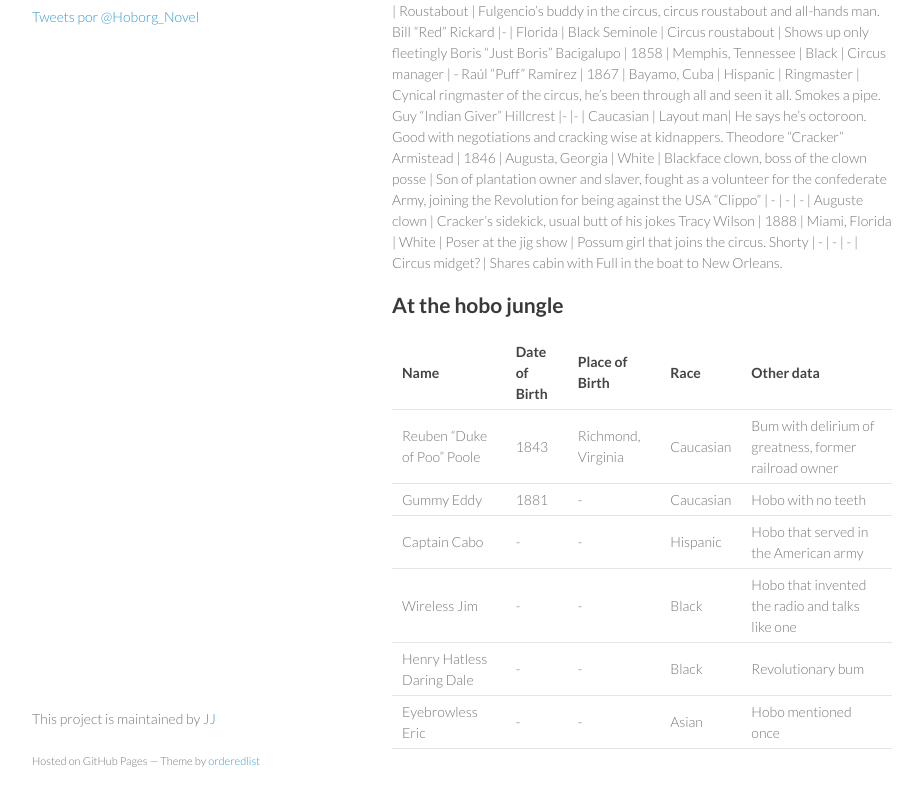
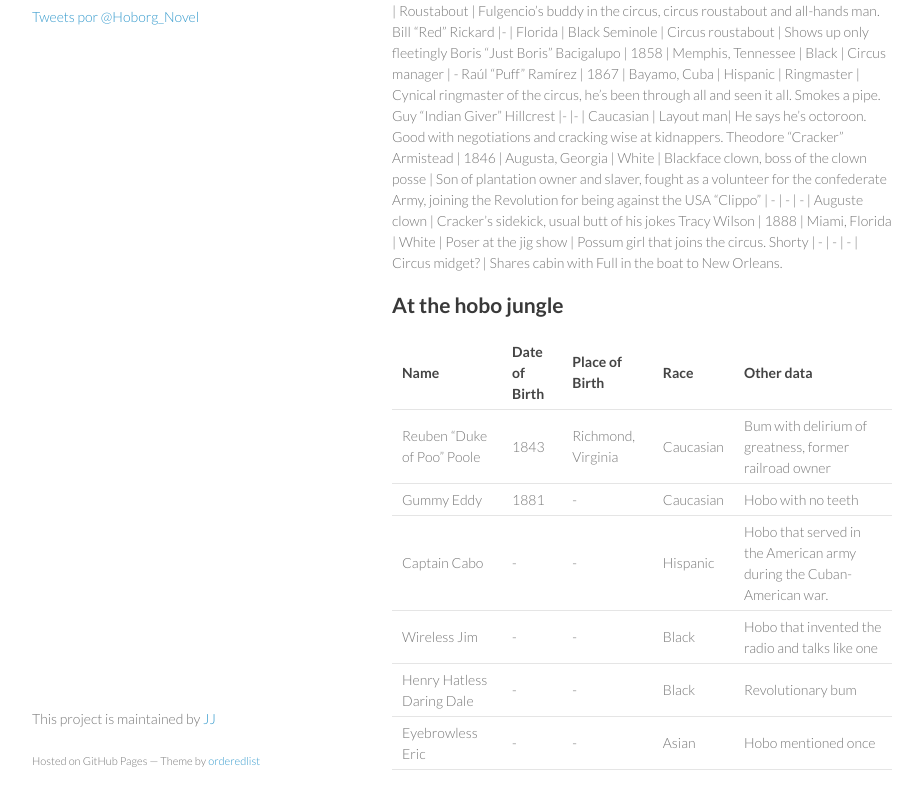
Before and after one commit to JJ/hoborg, a Jekyll site: the page built from text/characters.md, in a window 1280 px wide and 1160 px high. Shown: the part 320-1129 px from the top of the window, without its empty margins (178-1101 px from the left). Built offline with Jekyll 4.4.1, drawn with Linux system fonts in a browser that asks for light colours; comment, search, counter and statistics services are not loaded; some of the changed text lies outside the part shown.

Commit message:
Sync text/characters.md from master to gh-pages

```diff
--- a/text/characters.md
+++ b/text/characters.md
@@ -17,7 +17,7 @@
 not known.
 Manuel the Mechanical Man | 1908 | Mech | Pensacola Naval Yards | Mechanical Marvel | A roving robot
 Rufus "the Mechanical Man man" Reed | 1883 | Black | Pensacola | Mechanical marvel fixer-upper | Blacksmith and then mechanic
-Vince "Chilly" Winters | 1887 | Virginia | black | Roustabout | Fulgencio's buddy in the circus, circus roustabout and all-hands man.
+Vince "Chilly" Winters | 1887 | Virginia | Black | Roustabout | Fulgencio's buddy in the circus, circus roustabout and all-hands man.
 Bill "Red" Rickard |- | Florida | Black Seminole | Circus roustabout | Shows up only fleetingly
 Boris "Just Boris" Bacigalupo | 1858 | Memphis, Tennessee | Black | Circus manager | -
 Raúl "Puff" Ramírez | 1867 | Bayamo, Cuba | Hispanic | Ringmaster | Cynical ringmaster of the circus, he's been through all and seen it all. Smokes a pipe.
@@ -36,7 +36,7 @@
 --- |--- |--- |--- | ---
 Reuben "Duke of Poo" Poole | 1843 |Richmond, Virginia| Caucasian | Bum with  delirium of greatness, former railroad owner
 Gummy Eddy | 1881 |-| Caucasian | Hobo with no teeth
-Captain Cabo |- |- | Hispanic | Hobo that served in the American army
+Captain Cabo |- |- | Hispanic | Hobo that served in the American army during the Cuban-American war.
 Wireless Jim |- |- | Black | Hobo that invented the radio and talks like one
 Henry Hatless Daring Dale |- |- | Black | Revolutionary bum
 Eyebrowless Eric | - | - | Asian | Hobo mentioned once
```
